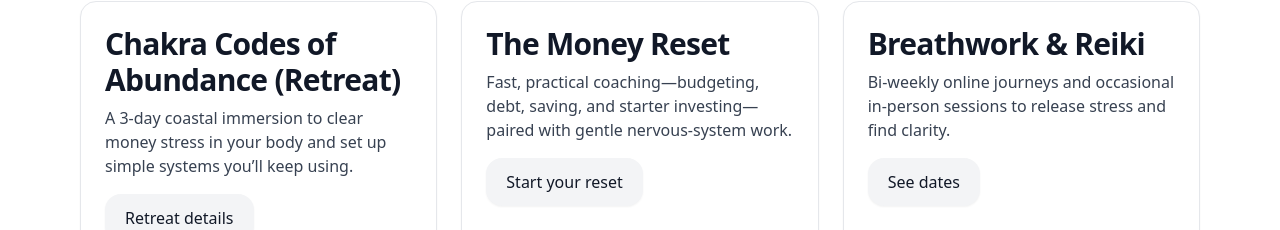
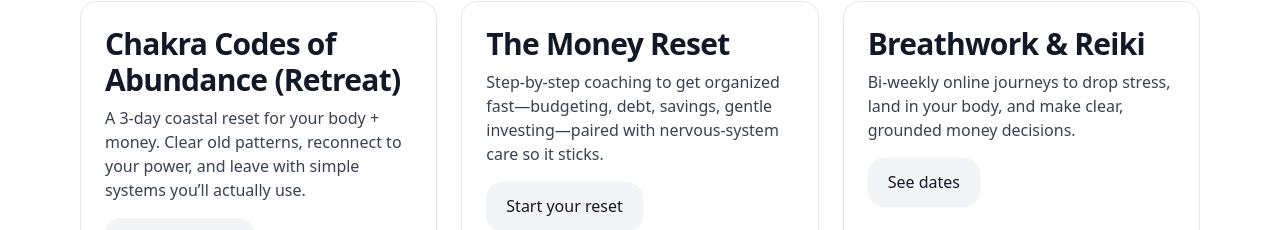
Before and after one commit to mdunsdon/dreamflow-site, a Next.js app: page / in a window 1280 px wide. Shown: the part 722-952 px from the top of the page. Built offline with nearby package versions, Linux system fonts and the light colour scheme.

Commit message:
Update page.tsx

```diff
--- a/app/page.tsx
+++ b/app/page.tsx
@@ -10,17 +10,17 @@ export default function HomePage() {
         <div className="container grid md:grid-cols-3 gap-6">
           <div className="card">
             <h3>Chakra Codes of Abundance (Retreat)</h3>
-            <p className="mt-2 text-gray-700">A 3‑day coastal immersion to clear money stress in your body and set up simple systems you’ll keep using.</p>
+            <p className="mt-2 text-gray-700">A 3‑day coastal reset for your body + money. Clear old patterns, reconnect to your power, and leave with simple systems you’ll actually use.</p>
             <Link href="/retreat" className="btn-secondary mt-4 inline-block">Retreat details</Link>
           </div>
           <div className="card">
             <h3>The Money Reset</h3>
-            <p className="mt-2 text-gray-700">Fast, practical coaching—budgeting, debt, saving, and starter investing—paired with gentle nervous‑system work.</p>
+            <p className="mt-2 text-gray-700">Step‑by‑step coaching to get organized fast—budgeting, debt, savings, gentle investing—paired with nervous‑system care so it sticks.</p>
             <Link href="/money-reset" className="btn-secondary mt-4 inline-block">Start your reset</Link>
           </div>
           <div className="card">
             <h3>Breathwork & Reiki</h3>
-            <p className="mt-2 text-gray-700">Bi‑weekly online journeys and occasional in‑person sessions to release stress and find clarity.</p>
+            <p className="mt-2 text-gray-700">Bi‑weekly online journeys to drop stress, land in your body, and make clear, grounded money decisions.</p>
             <Link href="/breathwork-reiki" className="btn-secondary mt-4 inline-block">See dates</Link>
           </div>
         </div>
```
